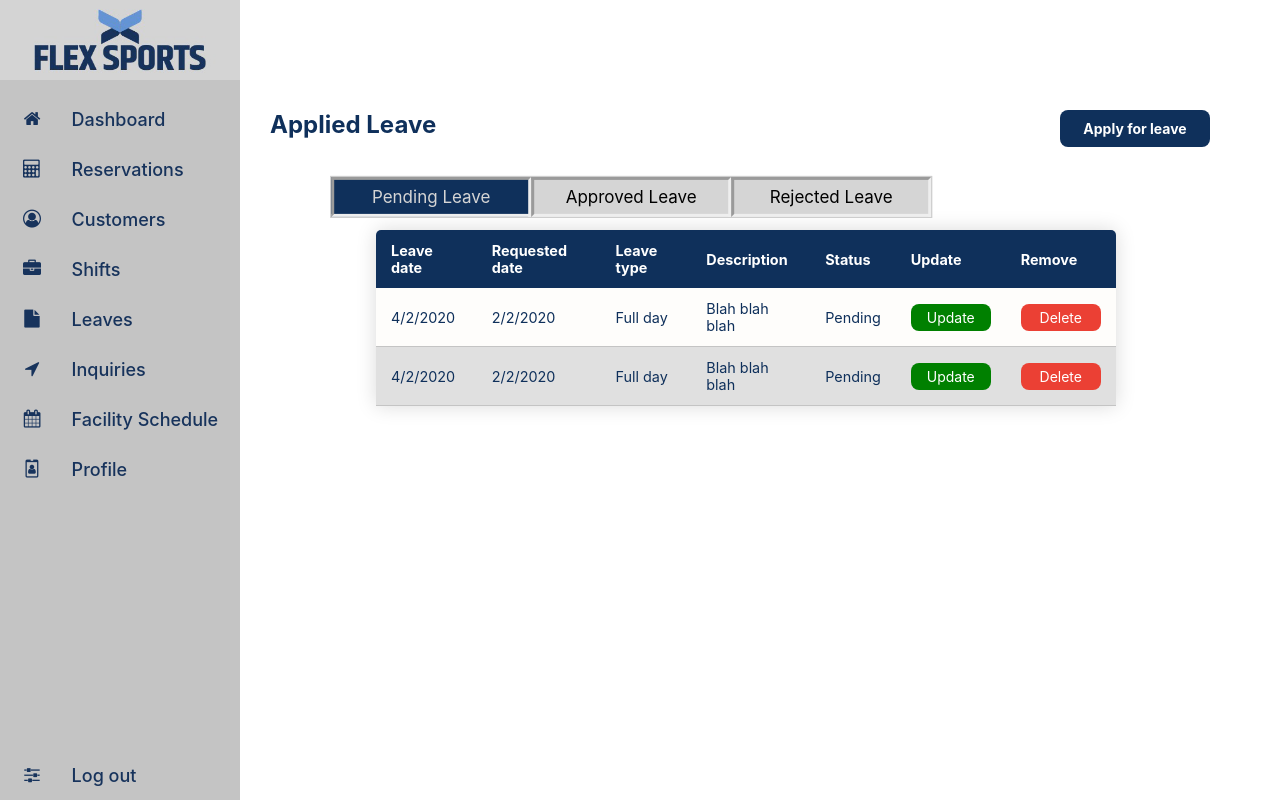
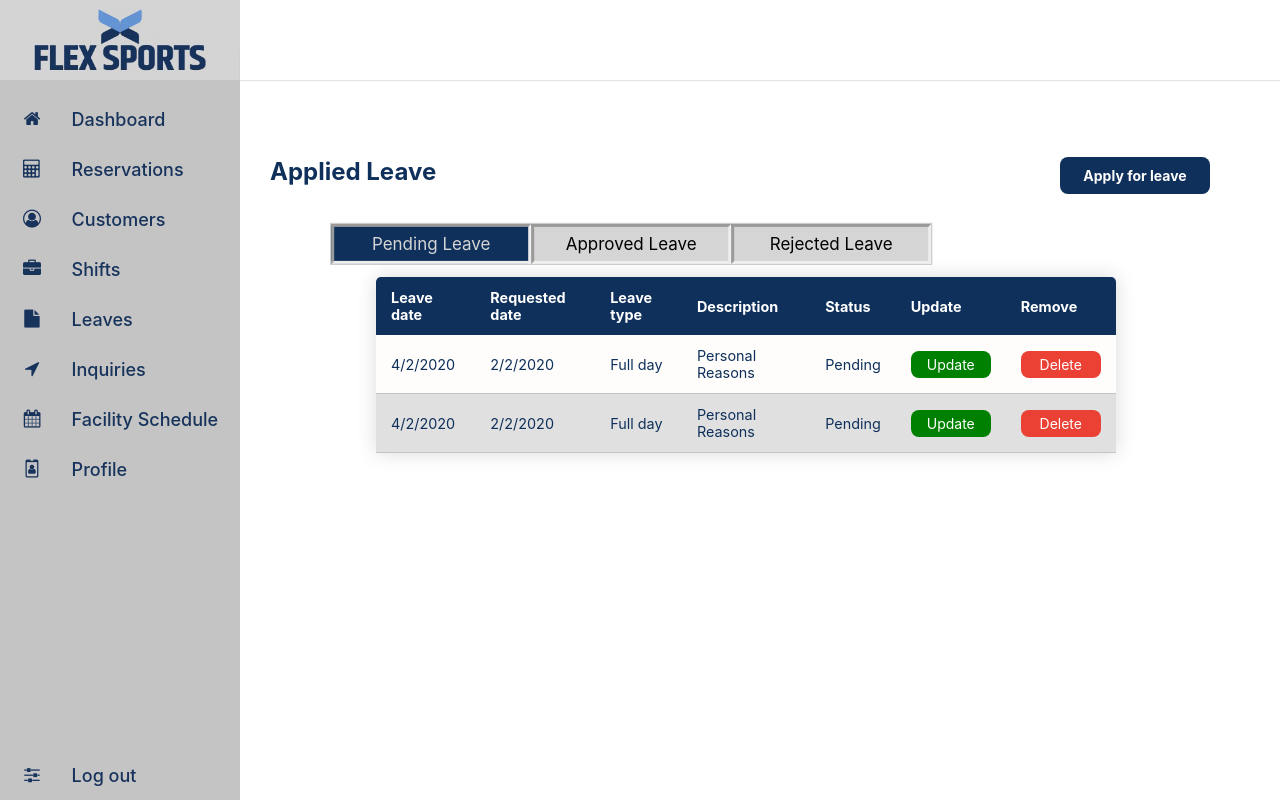
Before and after one commit to npathirana1/FlexSports, a PHP site: page /Receptionist/recLeave.php in a window 1280 px wide. Run offline with PHP 8.4, Linux system fonts and the light colour scheme.

Commit message:
minor update - leave and shift

```diff
--- a/src/views/Receptionist/recLeave.php
+++ b/src/views/Receptionist/recLeave.php
@@ -29,6 +29,27 @@
         .box-2{
             text-align: right;
         }
+
+        .home-section .breadcrumb-nav {
+            display: flex;
+            justify-content: space-between;
+            height: 30px;
+            background: #fff;
+            align-items: center;
+            position: fixed;
+            width: calc(100% - 240px);
+            left: 240px;
+            z-index: 100;
+            padding: 0 20px;
+            box-shadow: 0 1px 1px rgba(0, 0, 0, 0.1);
+            transition: all 0.5s ease;
+        }
+
+
+        .home-section .content{
+            padding-top: 5%;
+            position: relative;
+        }
     </style>
 
 </head>
@@ -37,6 +58,20 @@
 
     <?php include "./receptionistIncludes/receptionistNavigation.php"; ?>
     <section class="home-section">
+    <nav class="breadcrumb-nav">
+            <div class="top-breadcrumb">
+            <!--div>
+                    <ul class="breadcrumb">
+                    <li class="breadcrumb-item"><a href="#">Manage Shifts</a></li>
+                    <li class="breadcrumb-item"><a href="#">Shift List</a></li>
+                    <li class="breadcrumb-item">Add Shift </li>
+                    </ul>
+                </div-->
+
+            </div>
+        </nav>
+
+        <div class="content">
         <div class="header"></br></br></br>
         <div class="box-1 table_topic"><h2>Applied Leave</h2></div>
         <div class="box-2" style="float: right;"><button class="button leave" onClick="window.location.href='leaveForm.php';" style="padding:10px;">Apply for leave</button></div>
@@ -67,7 +102,7 @@
                         <td>4/2/2020</td>
                         <td>2/2/2020</td>
                         <td>Full day</td>
-                        <td>Blah blah blah</td>
+                        <td>Personal Reasons</td>
                         <td>Pending</td>
                         <td><button class="button update">Update</button></td>
                         <td><button class="button remove">Delete</button></td>
@@ -76,7 +111,7 @@
                         <td>4/2/2020</td>
                         <td>2/2/2020</td>
                         <td>Full day</td>
-                        <td>Blah blah blah</td>
+                        <td>Personal Reasons</td>
                         <td>Pending</td>
                         <td><button class="button update">Update</button></td>
                         <td><button class="button remove">Delete</button></td>
@@ -104,7 +139,7 @@
                         <td>4/2/2020</td>
                         <td>2/2/2020</td>
                         <td>Full day</td>
-                        <td>Blah blah blah</td>
+                        <td>Personal Reasons</td>
                         <td>Approved</td>
                     </tr>
 
@@ -122,6 +157,7 @@
                         <th>Leave type</th>
                         <th>Description</th>
                         <th>Status</th>
+                        <th>Rejected reason</th>
                     </tr>
                 </thead>
                 <tbody>
@@ -129,14 +165,15 @@
                         <td>4/2/2020</td>
                         <td>2/2/2020</td>
                         <td>Full day</td>
-                        <td>Blah blah blah</td>
+                        <td>Personal Reasons</td>
                         <td>Rejected</td>
+                        <td>The number of reservations are too high</td>
                     </tr>
 
                 </tbody>
             </table>
         </div>
-
+        </div>
         <script>
             function openTable(evt, Period) {
                 var i, tabcontent, tablinks;
```
Also changed, not shown: src/views/Receptionist/viewShift.php (+34 -0 lines).
